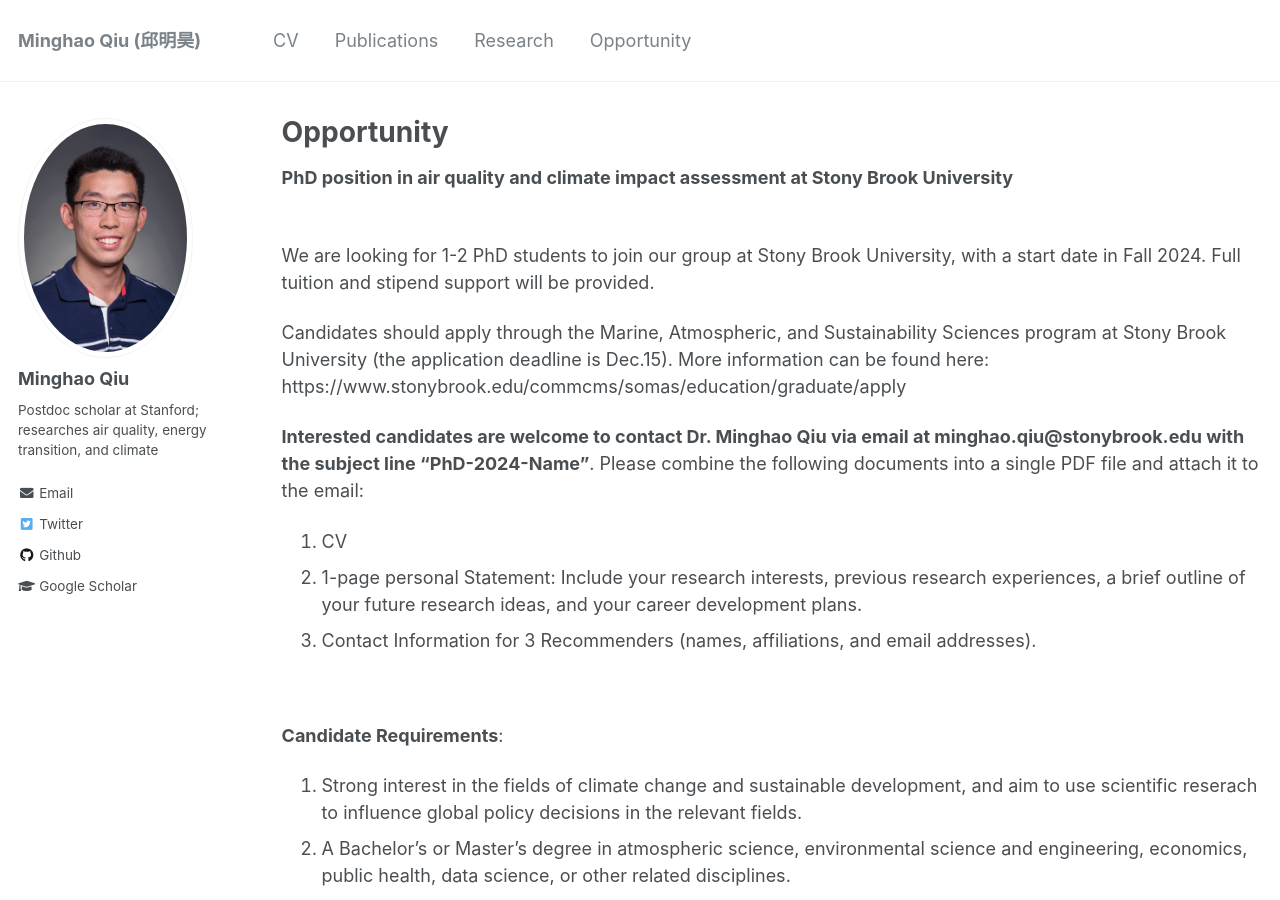
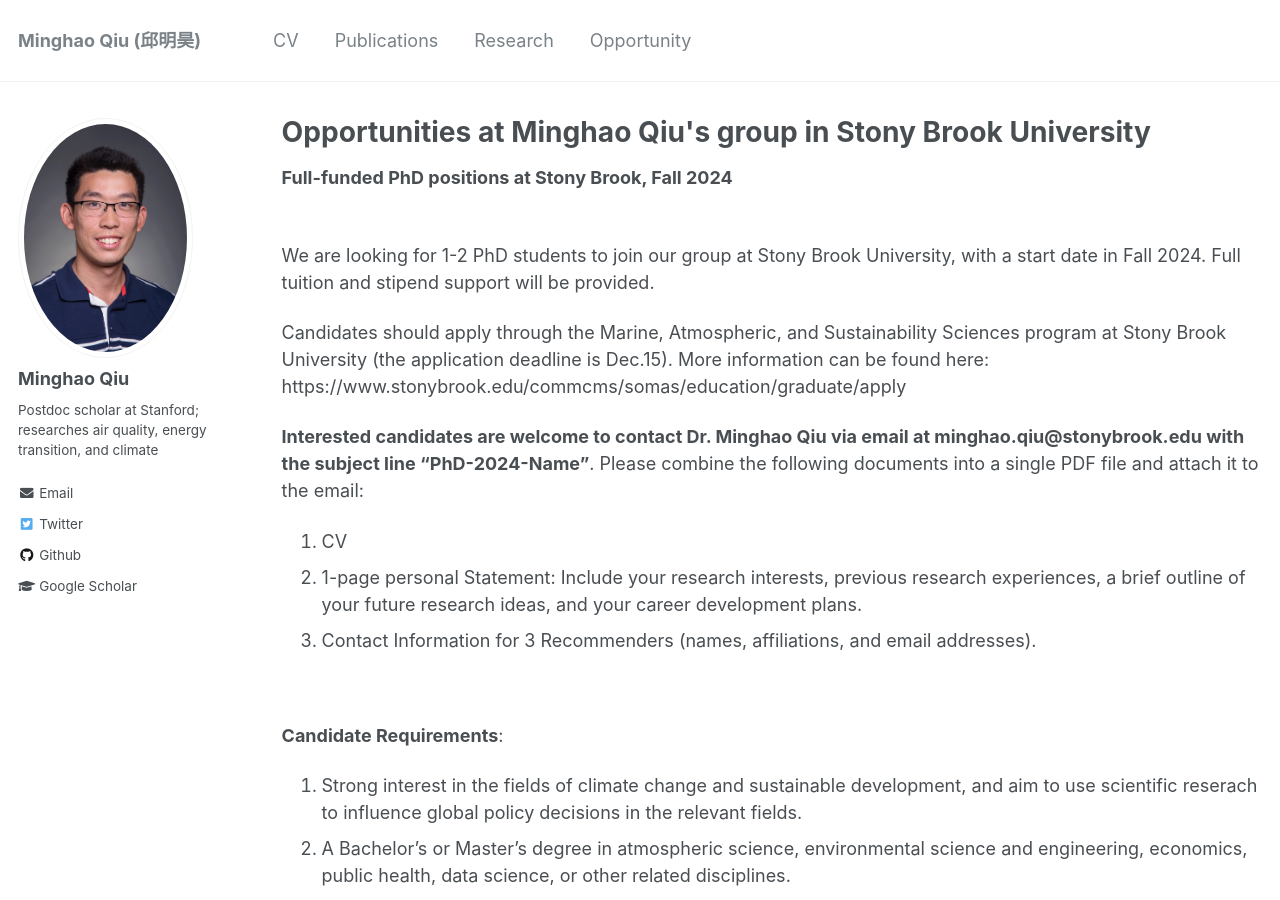
Before and after one commit to mhqiu/mhqiu.github.io, a Jekyll site: the page built from _pages/opportunity.md, in a window 1280 px wide and 900 px high. Built offline with Jekyll 4.4.1, drawn with Linux system fonts in a browser that asks for light colours.

Commit message:
Update opportunity.md

```diff
--- a/_pages/opportunity.md
+++ b/_pages/opportunity.md
@@ -1,14 +1,13 @@
 ---
 layout: archive
-title: "Opportunity"
+title: "Opportunities at Minghao Qiu's group in Stony Brook University"
 permalink: /opportunity/
 author_profile: true
 ---
 
 <!--- \* denotes equally contributing authors -->
 
-
-**PhD position in air quality and climate impact assessment at Stony Brook University**
+**Full-funded PhD positions at Stony Brook, Fall 2024**
 
 <br/>
 We are looking for 1-2 PhD students to join our group at Stony Brook University, with a start date in Fall 2024. Full tuition and stipend support will be provided.
```
